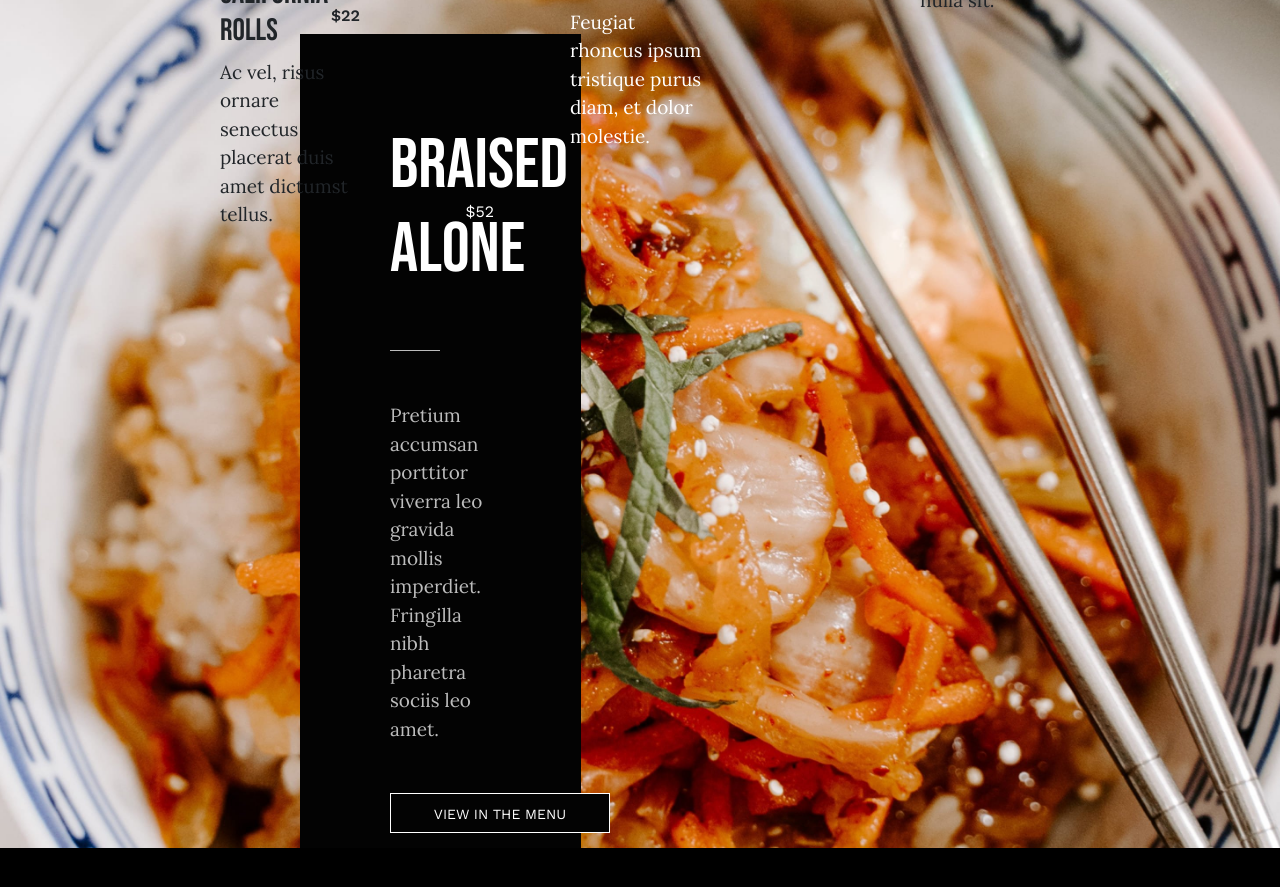
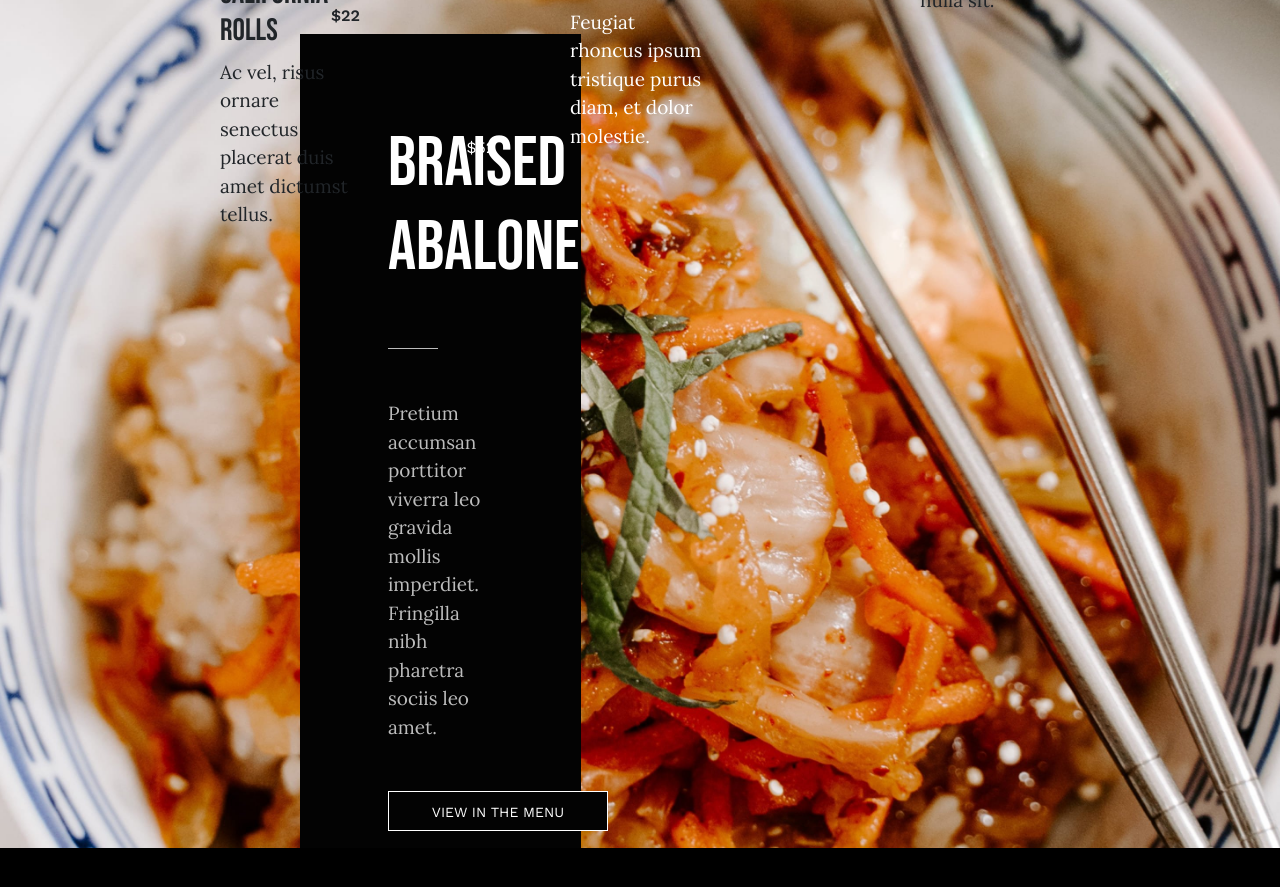
Before and after one commit to elepot87/proj-html-vuejs, a Vue app: page / in a window 1280 px wide. Shown: the part 11000-11887 px from the top of the page. Built offline with nearby package versions, Linux system fonts and the light colour scheme.

Commit message:
cambiata line-height price

```diff
--- a/src/components/Main.vue
+++ b/src/components/Main.vue
@@ -410,7 +410,7 @@
     <section class="highlight-plate">
       <div class="container-info d-flex justify-content-center">
         <div class="info-plate d-flex">
-          <h3 class="name-plate">braised alone</h3>
+          <h3 class="name-plate">braised abalone</h3>
           <div class="price">$52</div>
         </div>
         <div class="separator"></div>
--- a/src/styles/main.scss
+++ b/src/styles/main.scss
@@ -503,12 +503,11 @@ main {
       background-color: $primary-color;
       flex-direction: column;
       width: 36%;
-      padding: 90px;
+      padding: 88px;
       color: $secondary-color;
 
       .info-plate {
         justify-content: space-between;
-        align-items: center;
         .name-plate {
           font-size: $highlighted-plate;
           font-family: $hero-font-title;
@@ -516,6 +515,7 @@ main {
         }
         .price {
           font-family: $button-font;
+          line-height: 3.2;
         }
       }
       .separator {
@@ -527,9 +527,6 @@ main {
         color: $third-color;
         margin-bottom: 50px;
       }
-      .button-main {
-        margin-bottom: 20px;
-      }
     }
   }
 }
```
